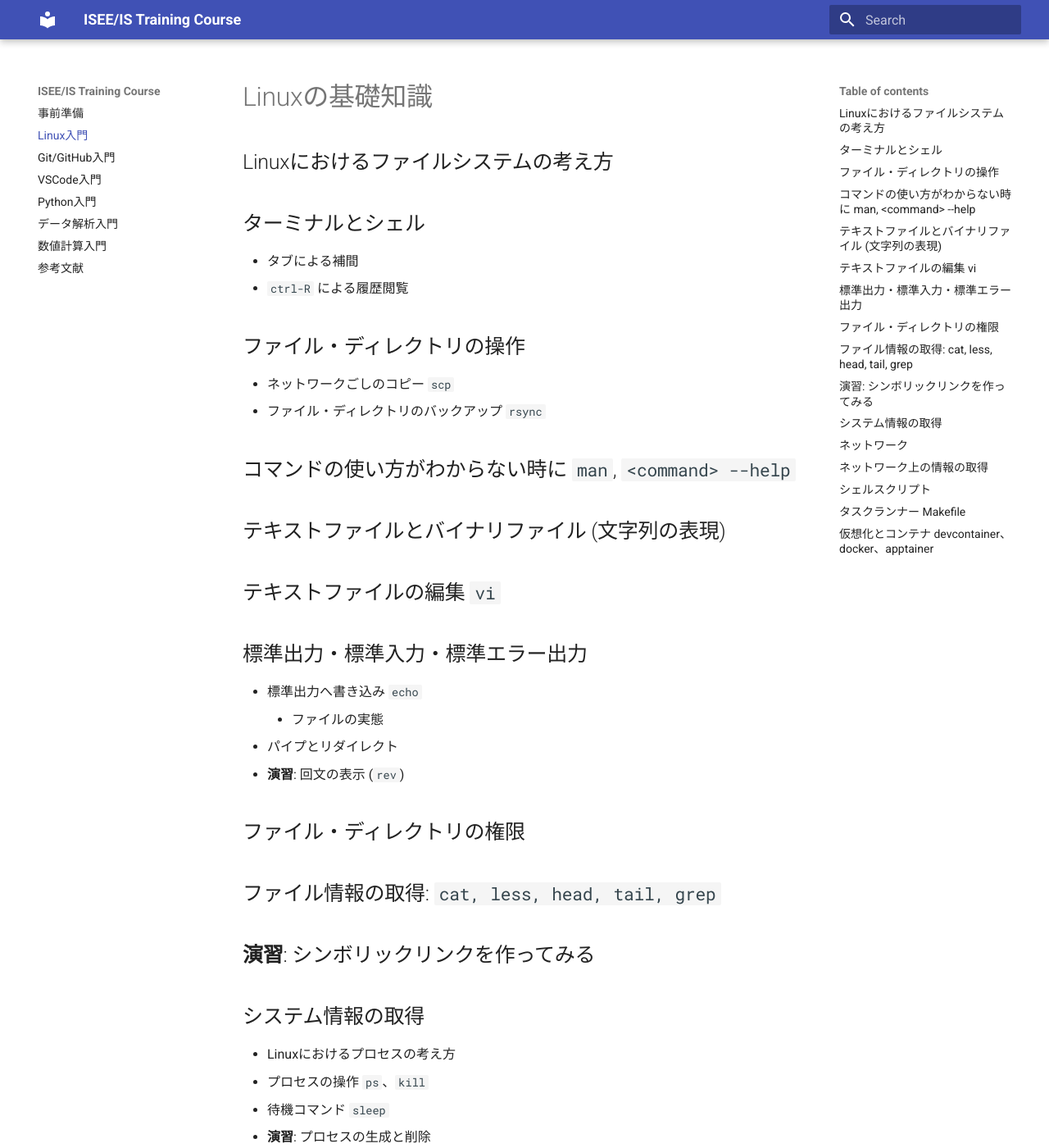
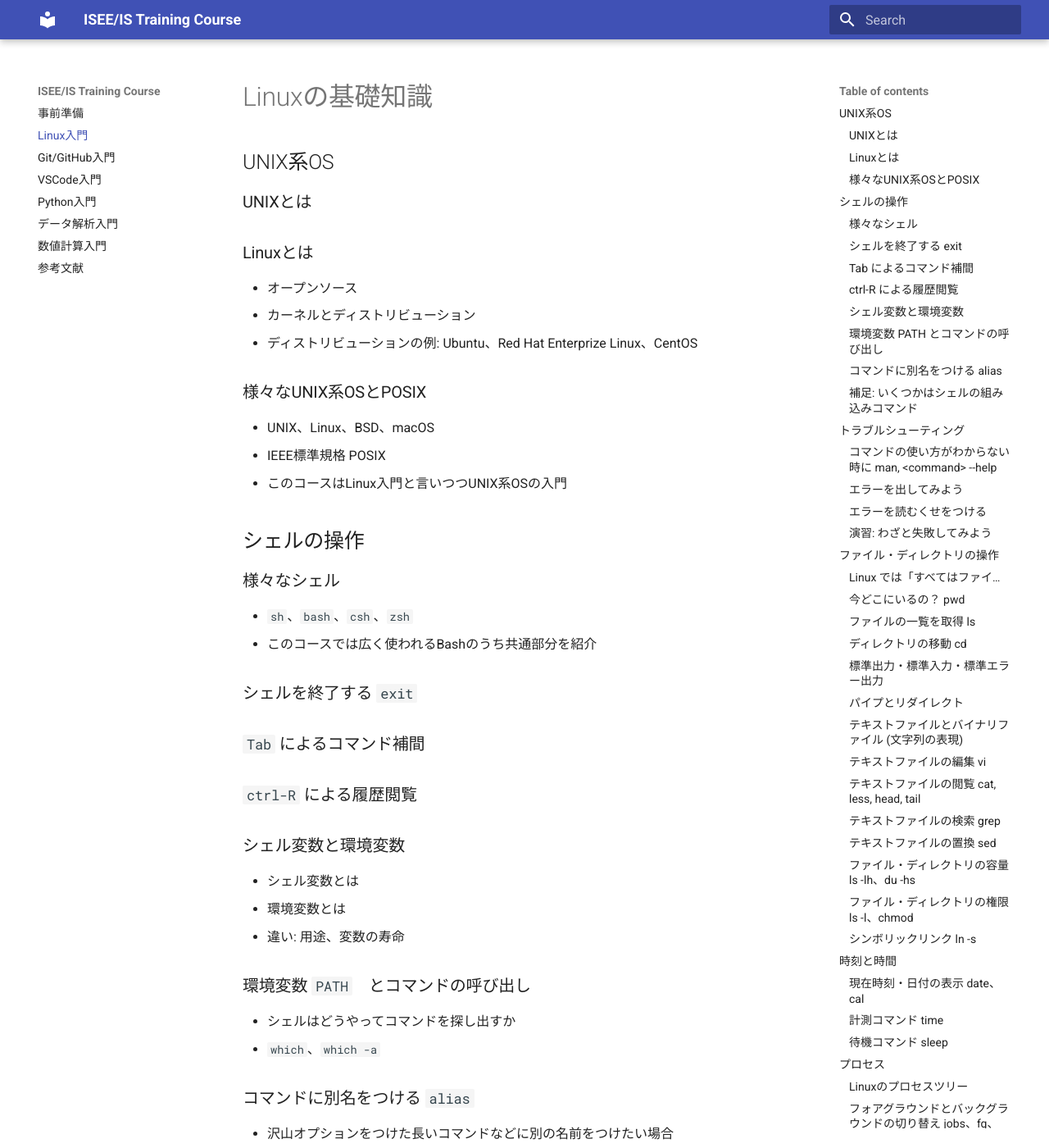
Before and after one commit to is-isee/training_course, an MkDocs documentation site: the page built from docs/linux_usage.md, in a window 1280 px wide and 1400 px high. Shown: the whole window at 82% size. Built offline with MkDocs 1.6.1 and Material for MkDocs 9.7.7, drawn with Linux system fonts in a browser that asks for light colours; some of the changed text lies outside the part shown.

Commit message:
start writing Linux usage

````diff
--- a/docs/linux_usage.md
+++ b/docs/linux_usage.md
@@ -1,65 +1,244 @@
 # Linuxの基礎知識
 
-## Linuxにおけるファイルシステムの考え方
+## UNIX系OS
 
-## ターミナルとシェル
+### UNIXとは
 
-- タブによる補間
-- `ctrl-R` による履歴閲覧
+### Linuxとは
+
+- オープンソース
+- カーネルとディストリビューション
+- ディストリビューションの例: Ubuntu、Red Hat Enterprize Linux、CentOS
+
+### 様々なUNIX系OSとPOSIX
+
+- UNIX、Linux、BSD、macOS
+- IEEE標準規格 POSIX
+- このコースはLinux入門と言いつつUNIX系OSの入門
+
+## シェルの操作
+
+### 様々なシェル
+
+- `sh`、`bash`、`csh`、`zsh`
+- このコースでは広く使われるBashのうち共通部分を紹介
+
+### シェルを終了する `exit`
+
+### `Tab` によるコマンド補間
+
+### `ctrl-R` による履歴閲覧
+
+### シェル変数と環境変数
+
+- シェル変数とは
+- 環境変数とは
+- 違い: 用途、変数の寿命
+
+### 環境変数 `PATH`　とコマンドの呼び出し
+
+- シェルはどうやってコマンドを探し出すか
+- `which`、`which -a`
+
+### コマンドに別名をつける `alias`
+
+- 沢山オプションをつけた長いコマンドなどに別の名前をつけたい場合
+
+### 補足: いくつかはシェルの組み込みコマンド
+
+- `cd`、`echo` など
+- `type <cmd>` で確認可能
+
+## トラブルシューティング
+
+### コマンドの使い方がわからない時に `man`, `<command> --help`
+
+### エラーを出してみよう
+
+### エラーを読むくせをつける
+
+- エラー文を検索エンジンやAIに入れて聞く
+- セキュリティ情報を入力しないように注意
+- 一度自分でも読むくせをつけておくと、良く見るエラーはすぐ解決できるようになる
+
+### **演習**: わざと失敗してみよう
+
+- 権限をなくす
+- 人のファイルを削除する
+- `ssh`にわざと失敗させる
 
 ## ファイル・ディレクトリの操作
+
+### Linux では「すべてはファイル」
+
+- VFS (Virtual File System)
+- 「すべて」の例
+
+### 今どこにいるの？ `pwd`
+
+- パスの読み方
+- 絶対パスと相対パス
+- ホームディレクトリ
+  - 環境変数 `echo $HOME`
+    - 環境変数、`echo`コマンドについては後で改めて説明
+
+### ファイルの一覧を取得 `ls`
+
+- 隠しファイルの取得
+
+### ディレクトリの移動 `cd`
+
+### 標準出力・標準入力・標準エラー出力
+
+- 標準出力へ書き込み `echo`
+- Linux では「すべてはファイル」(再)
+
+### パイプとリダイレクト
+
+- UNIXの哲学
+- パイプの例
+- リダイレクトの例
+- **演習**: 回文の表示 (`rev`)
+
+### テキストファイルとバイナリファイル (文字列の表現)
+
+### テキストファイルの編集 `vi`
+
+### テキストファイルの閲覧 `cat, less, head, tail`
+
+### テキストファイルの検索 `grep`
+
+### テキストファイルの置換 `sed`
+
+### ファイル・ディレクトリの容量 `ls -lh`、`du -hs`
+
+- `ls`や`du`のオプション `-h` は human readable
+
+### ファイル・ディレクトリの権限 `ls -l`、`chmod`
+
+### シンボリックリンク `ln -s`
+
+-**演習**: シンボリックリンクを作ってみる
+
+## 時刻と時間
+
+### 現在時刻・日付の表示 `date`、`cal`
+
+### 計測コマンド `time`
+
+### 待機コマンド `sleep`
+
+## プロセス
+
+### Linuxのプロセスツリー
+
+```mermaid
+graph TD
+    systemd["systemd (PID 1)"]
+
+    getty["getty"]
+    sshd["sshd"]
+    others["..."]
+    systemd --> getty
+    systemd --> sshd
+    systemd --> others
+
+    login["login"]
+    getty --> login
+    bash_tty["bash (端末)"]
+    login --> bash_tty
+
+    sshd_child["sshd (ユーザーセッション)"]
+    sshd --> sshd_child
+    bash_ssh["bash (SSH)"]
+    sshd_child --> bash_ssh
+    ls["ls"]
+    bash_ssh --> ls
+
+    others_sub["..."]
+    others --> others_sub
+```
+
+- 親プロセスが必ず存在する
+  - 親プロセスの環境変数の引き継ぎ
+- `pstree`
+- プロセスの例
+  - シェル
+  - ここまで紹介したコマンドの多く
+
+### フォアグラウンドとバックグラウンドの切り替え `jobs`、`fg`、`bg`、`ctrl-Z`
+
+### リモートでプロセスの実行を続けるには `nohup`、`screen`、`tmux`
+
+### プロセスの操作 `ps`、`kill`
+
+- **演習**: プロセスの生成と削除
+
+## システム情報の取得
+
+### ユーザー情報の取得 `id`、`$HOME`
+
+- 自分自身の情報
+
+### システム情報の取得 `w`、`last`、`top`
+
+### ストレージ情報の取得 `df`、`du`、`ls -l`
+
+- 共有サーバにおけるQUOTA制限
+
+### CIDASシステムにおけるホームディレクトリの容量制限
+
+- CIDASでは以下の容量制限(quota)が存在
+  - `scplatform`: 10 MB以下
+  - Lustre (`scfront` やIDL・計算ノード): 500 GB以下
+    - ホームディレクトリの容量制限に影響されないスクラッチ領域 `/scr/`
+- `scfront`上で`uquota.sh -h`等とすると現在の使用量を確認可能
+- 詳細は[CIDASシステム利用マニュアル](https://chs.isee.nagoya-u.ac.jp/scwiki/doku.php?id=public:ja:manual:cidas:login)を参照
+
+### 共有サーバ利用の心得
+
+- **演習**: `write` で他のユーザーとお喋り (`mesg`の確認)
+
+## ネットワーク
+
+### ネットワークの階層構造
+
+- IP/TCP
+- ドメインネームとIPアドレス
+
+### ISEE内部のネットワーク (資料非公開)
+
+### ネットワークごしのデータコピー
 
 - ネットワークごしのコピー `scp`
 - ファイル・ディレクトリのバックアップ `rsync`
 
-## コマンドの使い方がわからない時に `man`, `<command> --help`
-
-## テキストファイルとバイナリファイル (文字列の表現)
-
-## テキストファイルの編集 `vi`
-
-## 標準出力・標準入力・標準エラー出力
-
-- 標準出力へ書き込み `echo`
-  - ファイルの実態
-- パイプとリダイレクト
-- **演習**: 回文の表示 (`rev`)
-
-## ファイル・ディレクトリの権限
-
-## ファイル情報の取得: `cat, less, head, tail, grep`
-
-## **演習**: シンボリックリンクを作ってみる
-
-## システム情報の取得
-
-- Linuxにおけるプロセスの考え方
-- プロセスの操作 `ps`、`kill`
-- 待機コマンド `sleep`
-- **演習**: プロセスの生成と削除
-- システム情報の取得 `w`、`last`、`top`
-- 共有サーバ利用の心得
-- **演習**: `write` で他のユーザーとお喋り (`mesg`の確認)
-
-## ネットワーク
-
-- ネットワークの階層構造
-- IP/TCP
-- ISEE内部のネットワーク (資料非公開)
-
-## ネットワーク上の情報の取得
+### ネットワーク上の情報の取得
 
 - `wget` と `curl`
 - **演習**: 天気予報を表示する `curl wttr.in`
 
-## シェルスクリプト
+### ネットワークごしに複数のコマンドを実行する
+
+- `ssh <server> 'cmd1 ; cmd2 ; cmd3 ; ...'`
+
+## 次のステップ
+
+### ワンライナー 〜複数のコマンドを一行で〜
+
+- `cmd1 ; cmd2 ; cmd3 ; ...`
+- `cmd1 && cmd2 && cmd3 && ...`
+
+### シェルスクリプト 〜再現可能なシェル操作〜
 
 - バッチ処理
 - ジョブ管理システム
 - **演習**: CIDASシステムへのジョブ投入
 
-## タスクランナー `Makefile`
+### タスクランナー `Makefile`
 
 - **演習**: データ処理から画像作成までの自動化
 
-## 仮想化とコンテナ `devcontainer`、`docker`、`apptainer`
+### 仮想化とコンテナ `devcontainer`、`docker`、`apptainer`
+
+- CUIでLinuxを操作する必要性
````
Also changed, not shown: docs/references.md (+1 -0 lines).
